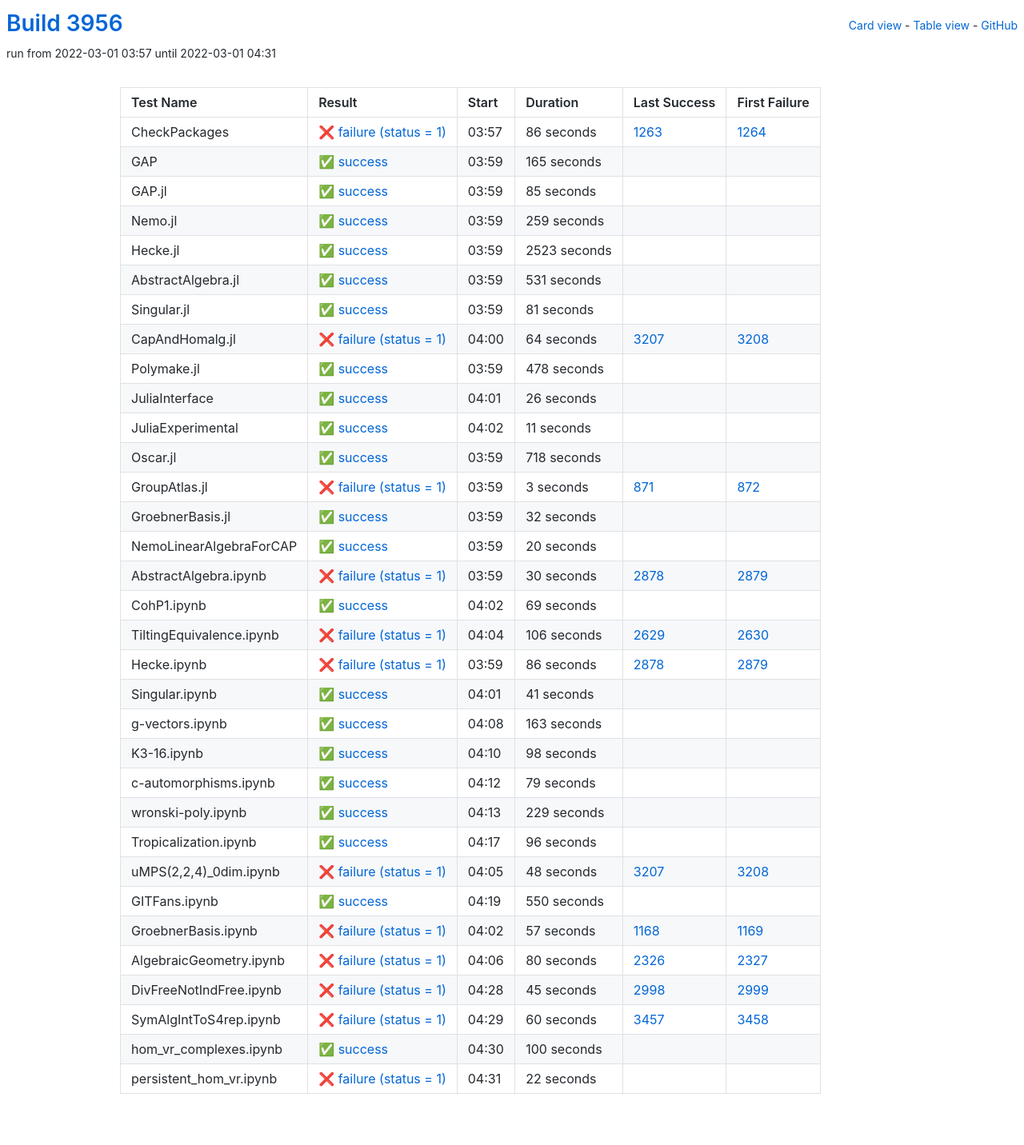
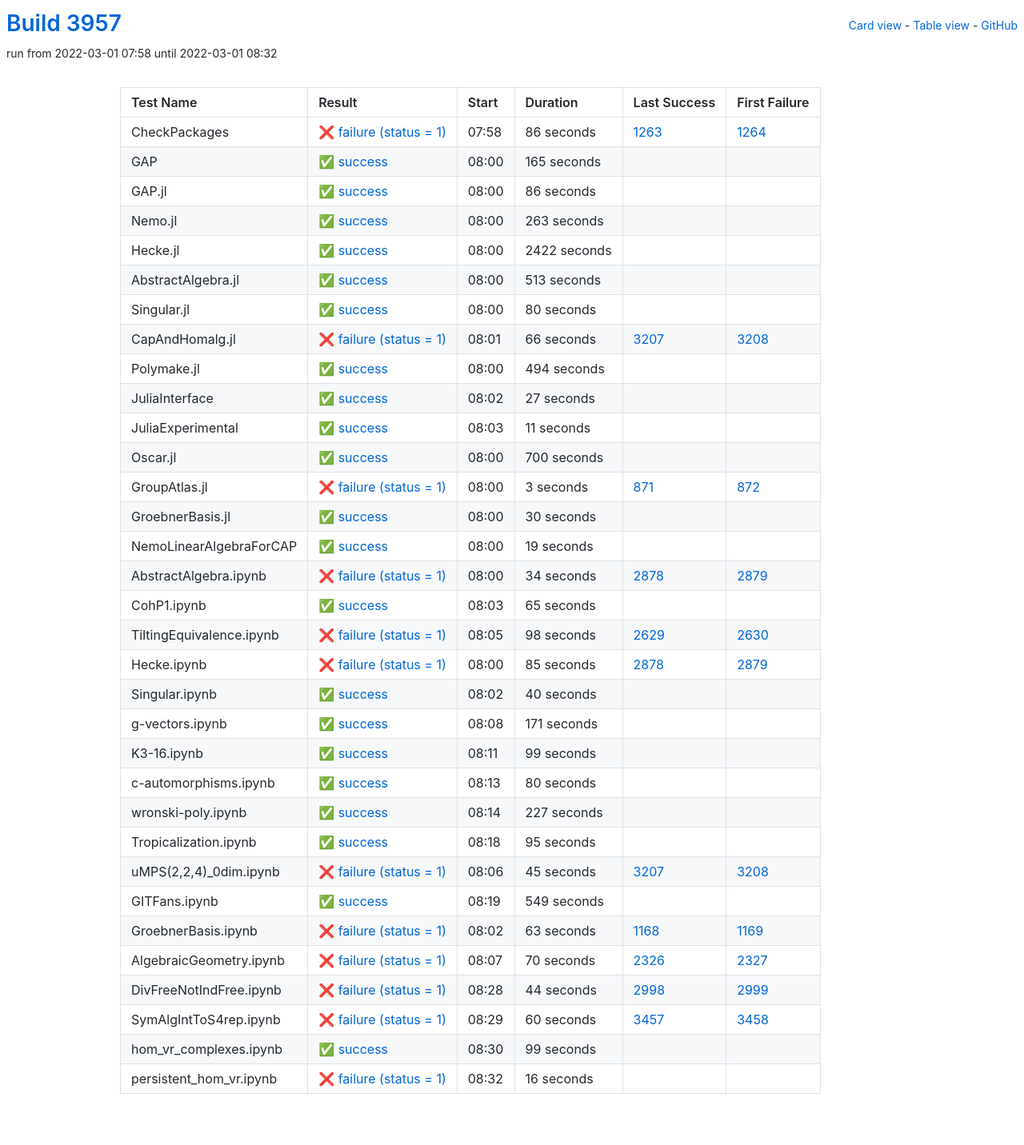
Before and after one commit to oscar-system/oscar-ci-status-stable, a Jekyll site: the page built from table.html, in a window 1280 px wide. Shown: the whole page at 80% size. Built offline with Jekyll 4.4.1, drawn with Linux system fonts in a browser that asks for light colours.

Commit message:
Build #3957

```diff
--- a/_data/ci.yml
+++ b/_data/ci.yml
@@ -1,6 +1,6 @@
 ---
-build: 3956
-build_url: https://oscarci.mathematik.uni-kl.de/job/oscar-stable/3956/
+build: 3957
+build_url: https://oscarci.mathematik.uni-kl.de/job/oscar-stable/3957/
 job: oscar-stable
 organization: oscar-system
 repo: oscar-ci-status-stable
@@ -8,8 +8,8 @@ repourl: https://github.com/oscar-system/oscar-ci-status-stable
 tests:
 - name: CheckPackages
   id: checkpackages
-  log: https://oscarci.mathematik.uni-kl.de/job/oscar-stable/3956/artifact/logs/build-3956/CheckPackages.log
-  start: 2022-03-01 03:57
+  log: https://oscarci.mathematik.uni-kl.de/job/oscar-stable/3957/artifact/logs/build-3957/CheckPackages.log
+  start: 2022-03-01 07:58
   success: false
   exitcode: 1
   status: failure
@@ -20,8 +20,8 @@ tests:
   first_failure_url: https://oscarci.mathematik.uni-kl.de/job/oscar-stable/1264/
 - name: GAP
   id: gap
-  log: https://oscarci.mathematik.uni-kl.de/job/oscar-stable/3956/artifact/logs/build-3956/GAP.log
-  start: 2022-03-01 03:59
+  log: https://oscarci.mathematik.uni-kl.de/job/oscar-stable/3957/artifact/logs/build-3957/GAP.log
+  start: 2022-03-01 08:00
   success: true
   exitcode: 0
   status: success
@@ -32,104 +32,104 @@ tests:
   first_failure_url:
 - name: GAP.jl
   id: gap-jl
-  log: https://oscarci.mathematik.uni-kl.de/job/oscar-stable/3956/artifact/logs/build-3956/GAP.jl.log
-  start: 2022-03-01 03:59
+  log: https://oscarci.mathematik.uni-kl.de/job/oscar-stable/3957/artifact/logs/build-3957/GAP.jl.log
+  start: 2022-03-01 08:00
   success: true
   exitcode: 0
   status: success
-  duration: 85
+  duration: 86
   last_success: false
   last_success_url:
   first_failure: false
   first_failure_url:
 - name: Nemo.jl
   id: nemo-jl
-  log: https://oscarci.mathematik.uni-kl.de/job/oscar-stable/3956/artifact/logs/build-3956/Nemo.jl.log
-  start: 2022-03-01 03:59
+  log: https://oscarci.mathematik.uni-kl.de/job/oscar-stable/3957/artifact/logs/build-3957/Nemo.jl.log
+  start: 2022-03-01 08:00
   success: true
   exitcode: 0
   status: success
-  duration: 259
+  duration: 263
   last_success: false
   last_success_url:
   first_failure: false
   first_failure_url:
 - name: Hecke.jl
   id: hecke-jl
-  log: https://oscarci.mathematik.uni-kl.de/job/oscar-stable/3956/artifact/logs/build-3956/Hecke.jl.log
-  start: 2022-03-01 03:59
+  log: https://oscarci.mathematik.uni-kl.de/job/oscar-stable/3957/artifact/logs/build-3957/Hecke.jl.log
+  start: 2022-03-01 08:00
   success: true
   exitcode: 0
   status: success
-  duration: 2523
+  duration: 2422
   last_success: false
   last_success_url:
   first_failure: false
   first_failure_url:
 - name: AbstractAlgebra.jl
   id: abstractalgebra-jl
-  log: https://oscarci.mathematik.uni-kl.de/job/oscar-stable/3956/artifact/logs/build-3956/AbstractAlgebra.jl.log
-  start: 2022-03-01 03:59
+  log: https://oscarci.mathematik.uni-kl.de/job/oscar-stable/3957/artifact/logs/build-3957/AbstractAlgebra.jl.log
+  start: 2022-03-01 08:00
   success: true
   exitcode: 0
   status: success
-  duration: 531
+  duration: 513
   last_success: false
   last_success_url:
   first_failure: false
   first_failure_url:
 - name: Singular.jl
   id: singular-jl
-  log: https://oscarci.mathematik.uni-kl.de/job/oscar-stable/3956/artifact/logs/build-3956/Singular.jl.log
-  start: 2022-03-01 03:59
+  log: https://oscarci.mathematik.uni-kl.de/job/oscar-stable/3957/artifact/logs/build-3957/Singular.jl.log
+  start: 2022-03-01 08:00
   success: true
   exitcode: 0
   status: success
-  duration: 81
+  duration: 80
   last_success: false
   last_success_url:
   first_failure: false
   first_failure_url:
 - name: CapAndHomalg.jl
   id: capandhomalg-jl
-  log: https://oscarci.mathematik.uni-kl.de/job/oscar-stable/3956/artifact/logs/build-3956/CapAndHomalg.jl.log
-  start: 2022-03-01 04:00
+  log: https://oscarci.mathematik.uni-kl.de/job/oscar-stable/3957/artifact/logs/build-3957/CapAndHomalg.jl.log
+  start: 2022-03-01 08:01
   success: false
   exitcode: 1
   status: failure
-  duration: 64
+  duration: 66
   last_success: 3207
   last_success_url: https://oscarci.mathematik.uni-kl.de/job/oscar-stable/3207/
   first_failure: 3208
   first_failure_url: https://oscarci.mathematik.uni-kl.de/job/oscar-stable/3208/
 - name: Polymake.jl
   id: polymake-jl
-  log: https://oscarci.mathematik.uni-kl.de/job/oscar-stable/3956/artifact/logs/build-3956/Polymake.jl.log
-  start: 2022-03-01 03:59
+  log: https://oscarci.mathematik.uni-kl.de/job/oscar-stable/3957/artifact/logs/build-3957/Polymake.jl.log
+  start: 2022-03-01 08:00
   success: true
   exitcode: 0
   status: success
-  duration: 478
+  duration: 494
   last_success: false
   last_success_url:
   first_failure: false
   first_failure_url:
 - name: JuliaInterface
   id: juliainterface
-  log: https://oscarci.mathematik.uni-kl.de/job/oscar-stable/3956/artifact/logs/build-3956/JuliaInterface.log
-  start: 2022-03-01 04:01
+  log: https://oscarci.mathematik.uni-kl.de/job/oscar-stable/3957/artifact/logs/build-3957/JuliaInterface.log
+  start: 2022-03-01 08:02
   success: true
   exitcode: 0
   status: success
-  duration: 26
+  duration: 27
   last_success: false
   last_success_url:
   first_failure: false
   first_failure_url:
 - name: JuliaExperimental
   id: juliaexperimental
-  log: https://oscarci.mathematik.uni-kl.de/job/oscar-stable/3956/artifact/logs/build-3956/JuliaExperimental.log
-  start: 2022-03-01 04:02
+  log: https://oscarci.mathematik.uni-kl.de/job/oscar-stable/3957/artifact/logs/build-3957/JuliaExperimental.log
+  start: 2022-03-01 08:03
   success: true
   exitcode: 0
   status: success
@@ -140,20 +140,20 @@ tests:
   first_failure_url:
 - name: Oscar.jl
   id: oscar-jl
-  log: https://oscarci.mathematik.uni-kl.de/job/oscar-stable/3956/artifact/logs/build-3956/Oscar.jl.log
-  start: 2022-03-01 03:59
+  log: https://oscarci.mathematik.uni-kl.de/job/oscar-stable/3957/artifact/logs/build-3957/Oscar.jl.log
+  start: 2022-03-01 08:00
   success: true
   exitcode: 0
   status: success
-  duration: 718
+  duration: 700
   last_success: false
   last_success_url:
   first_failure: false
   first_failure_url:
 - name: GroupAtlas.jl
   id: groupatlas-jl
-  log: https://oscarci.mathematik.uni-kl.de/job/oscar-stable/3956/artifact/logs/build-3956/GroupAtlas.jl.log
-  start: 2022-03-01 03:59
+  log: https://oscarci.mathematik.uni-kl.de/job/oscar-stable/3957/artifact/logs/build-3957/GroupAtlas.jl.log
+  start: 2022-03-01 08:00
   success: false
   exitcode: 1
   status: failure
@@ -164,212 +164,212 @@ tests:
   first_failure_url: https://oscarci.mathematik.uni-kl.de/job/oscar-stable/872/
 - name: GroebnerBasis.jl
   id: groebnerbasis-jl
-  log: https://oscarci.mathematik.uni-kl.de/job/oscar-stable/3956/artifact/logs/build-3956/GroebnerBasis.jl.log
-  start: 2022-03-01 03:59
+  log: https://oscarci.mathematik.uni-kl.de/job/oscar-stable/3957/artifact/logs/build-3957/GroebnerBasis.jl.log
+  start: 2022-03-01 08:00
   success: true
   exitcode: 0
   status: success
-  duration: 32
+  duration: 30
   last_success: false
   last_success_url:
   first_failure: false
   first_failure_url:
 - name: NemoLinearAlgebraForCAP
   id: nemolinearalgebraforcap
-  log: https://oscarci.mathematik.uni-kl.de/job/oscar-stable/3956/artifact/logs/build-3956/NemoLinearAlgebraForCAP.log
-  start: 2022-03-01 03:59
+  log: https://oscarci.mathematik.uni-kl.de/job/oscar-stable/3957/artifact/logs/build-3957/NemoLinearAlgebraForCAP.log
+  start: 2022-03-01 08:00
   success: true
   exitcode: 0
   status: success
-  duration: 20
+  duration: 19
   last_success: false
   last_success_url:
   first_failure: false
   first_failure_url:
 - name: AbstractAlgebra.ipynb
   id: abstractalgebra-ipynb
-  log: https://oscarci.mathematik.uni-kl.de/job/oscar-stable/3956/artifact/logs/build-3956/AbstractAlgebra.ipynb.log
-  start: 2022-03-01 03:59
+  log: https://oscarci.mathematik.uni-kl.de/job/oscar-stable/3957/artifact/logs/build-3957/AbstractAlgebra.ipynb.log
+  start: 2022-03-01 08:00
   success: false
   exitcode: 1
   status: failure
-  duration: 30
+  duration: 34
   last_success: 2878
   last_success_url: https://oscarci.mathematik.uni-kl.de/job/oscar-stable/2878/
   first_failure: 2879
   first_failure_url: https://oscarci.mathematik.uni-kl.de/job/oscar-stable/2879/
 - name: CohP1.ipynb
   id: cohp1-ipynb
-  log: https://oscarci.mathematik.uni-kl.de/job/oscar-stable/3956/artifact/logs/build-3956/CohP1.ipynb.log
-  start: 2022-03-01 04:02
+  log: https://oscarci.mathematik.uni-kl.de/job/oscar-stable/3957/artifact/logs/build-3957/CohP1.ipynb.log
+  start: 2022-03-01 08:03
   success: true
   exitcode: 0
   status: success
-  duration: 69
+  duration: 65
   last_success: false
   last_success_url:
   first_failure: false
   first_failure_url:
 - name: TiltingEquivalence.ipynb
   id: tiltingequivalence-ipynb
-  log: https://oscarci.mathematik.uni-kl.de/job/oscar-stable/3956/artifact/logs/build-3956/TiltingEquivalence.ipynb.log
-  start: 2022-03-01 04:04
+  log: https://oscarci.mathematik.uni-kl.de/job/oscar-stable/3957/artifact/logs/build-3957/TiltingEquivalence.ipynb.log
+  start: 2022-03-01 08:05
   success: false
   exitcode: 1
   status: failure
-  duration: 106
+  duration: 98
   last_success: 2629
   last_success_url: https://oscarci.mathematik.uni-kl.de/job/oscar-stable/2629/
   first_failure: 2630
   first_failure_url: https://oscarci.mathematik.uni-kl.de/job/oscar-stable/2630/
 - name: Hecke.ipynb
   id: hecke-ipynb
-  log: https://oscarci.mathematik.uni-kl.de/job/oscar-stable/3956/artifact/logs/build-3956/Hecke.ipynb.log
-  start: 2022-03-01 03:59
+  log: https://oscarci.mathematik.uni-kl.de/job/oscar-stable/3957/artifact/logs/build-3957/Hecke.ipynb.log
+  start: 2022-03-01 08:00
   success: false
   exitcode: 1
   status: failure
-  duration: 86
+  duration: 85
   last_success: 2878
   last_success_url: https://oscarci.mathematik.uni-kl.de/job/oscar-stable/2878/
   first_failure: 2879
   first_failure_url: https://oscarci.mathematik.uni-kl.de/job/oscar-stable/2879/
 - name: Singular.ipynb
   id: singular-ipynb
-  log: https://oscarci.mathematik.uni-kl.de/job/oscar-stable/3956/artifact/logs/build-3956/Singular.ipynb.log
-  start: 2022-03-01 04:01
+  log: https://oscarci.mathematik.uni-kl.de/job/oscar-stable/3957/artifact/logs/build-3957/Singular.ipynb.log
+  start: 2022-03-01 08:02
   success: true
   exitcode: 0
   status: success
-  duration: 41
+  duration: 40
   last_success: false
   last_success_url:
   first_failure: false
   first_failure_url:
 - name: g-vectors.ipynb
   id: g-vectors-ipynb
-  log: https://oscarci.mathematik.uni-kl.de/job/oscar-stable/3956/artifact/logs/build-3956/g-vectors.ipynb.log
-  start: 2022-03-01 04:08
+  log: https://oscarci.mathematik.uni-kl.de/job/oscar-stable/3957/artifact/logs/build-3957/g-vectors.ipynb.log
+  start: 2022-03-01 08:08
   success: true
   exitcode: 0
   status: success
-  duration: 163
+  duration: 171
   last_success: false
   last_success_url:
   first_failure: false
   first_failure_url:
 - name: K3-16.ipynb
   id: k3-16-ipynb
-  log: https://oscarci.mathematik.uni-kl.de/job/oscar-stable/3956/artifact/logs/build-3956/K3-16.ipynb.log
-  start: 2022-03-01 04:10
+  log: https://oscarci.mathematik.uni-kl.de/job/oscar-stable/3957/artifact/logs/build-3957/K3-16.ipynb.log
+  start: 2022-03-01 08:11
   success: true
   exitcode: 0
   status: success
-  duration: 98
+  duration: 99
   last_success: false
   last_success_url:
   first_failure: false
   first_failure_url:
 - name: c-automorphisms.ipynb
   id: c-automorphisms-ipynb
-  log: https://oscarci.mathematik.uni-kl.de/job/oscar-stable/3956/artifact/logs/build-3956/c-automorphisms.ipynb.log
-  start: 2022-03-01 04:12
+  log: https://oscarci.mathematik.uni-kl.de/job/oscar-stable/3957/artifact/logs/build-3957/c-automorphisms.ipynb.log
+  start: 2022-03-01 08:13
   success: true
   exitcode: 0
   status: success
-  duration: 79
+  duration: 80
   last_success: false
   last_success_url:
   first_failure: false
   first_failure_url:
 - name: wronski-poly.ipynb
   id: wronski-poly-ipynb
-  log: https://oscarci.mathematik.uni-kl.de/job/oscar-stable/3956/artifact/logs/build-3956/wronski-poly.ipynb.log
-  start: 2022-03-01 04:13
+  log: https://oscarci.mathematik.uni-kl.de/job/oscar-stable/3957/artifact/logs/build-3957/wronski-poly.ipynb.log
+  start: 2022-03-01 08:14
   success: true
   exitcode: 0
   status: success
-  duration: 229
+  duration: 227
   last_success: false
   last_success_url:
   first_failure: false
   first_failure_url:
 - name: Tropicalization.ipynb
   id: tropicalization-ipynb
-  log: https://oscarci.mathematik.uni-kl.de/job/oscar-stable/3956/artifact/logs/build-3956/Tropicalization.ipynb.log
-  start: 2022-03-01 04:17
+  log: https://oscarci.mathematik.uni-kl.de/job/oscar-stable/3957/artifact/logs/build-3957/Tropicalization.ipynb.log
+  start: 2022-03-01 08:18
   success: true
   exitcode: 0
   status: success
-  duration: 96
+  duration: 95
   last_success: false
   last_success_url:
   first_failure: false
   first_failure_url:
 - name: uMPS(2,2,4)_0dim.ipynb
   id: umps-2-2-4-0dim-ipynb
-  log: https://oscarci.mathematik.uni-kl.de/job/oscar-stable/3956/artifact/logs/build-3956/uMPS-2-2-4-_0dim.ipynb.log
-  start: 2022-03-01 04:05
+  log: https://oscarci.mathematik.uni-kl.de/job/oscar-stable/3957/artifact/logs/build-3957/uMPS-2-2-4-_0dim.ipynb.log
+  start: 2022-03-01 08:06
   success: false
   exitcode: 1
   status: failure
-  duration: 48
+  duration: 45
   last_success: 3207
   last_success_url: https://oscarci.mathematik.uni-kl.de/job/oscar-stable/3207/
   first_failure: 3208
   first_failure_url: https://oscarci.mathematik.uni-kl.de/job/oscar-stable/3208/
 - name: GITFans.ipynb
   id: gitfans-ipynb
-  log: https://oscarci.mathematik.uni-kl.de/job/oscar-stable/3956/artifact/logs/build-3956/GITFans.ipynb.log
-  start: 2022-03-01 04:19
+  log: https://oscarci.mathematik.uni-kl.de/job/oscar-stable/3957/artifact/logs/build-3957/GITFans.ipynb.log
+  start: 2022-03-01 08:19
   success: true
   exitcode: 0
   status: success
-  duration: 550
+  duration: 549
   last_success: false
   last_success_url:
   first_failure: false
   first_failure_url:
 - name: GroebnerBasis.ipynb
   id: groebnerbasis-ipynb
-  log: https://oscarci.mathematik.uni-kl.de/job/oscar-stable/3956/artifact/logs/build-3956/GroebnerBasis.ipynb.log
-  start: 2022-03-01 04:02
+  log: https://oscarci.mathematik.uni-kl.de/job/oscar-stable/3957/artifact/logs/build-3957/GroebnerBasis.ipynb.log
+  start: 2022-03-01 08:02
   success: false
   exitcode: 1
   status: failure
-  duration: 57
+  duration: 63
   last_success: 1168
   last_success_url: https://oscarci.mathematik.uni-kl.de/job/oscar-stable/1168/
   first_failure: 1169
   first_failure_url: https://oscarci.mathematik.uni-kl.de/job/oscar-stable/1169/
 - name: AlgebraicGeometry.ipynb
   id: algebraicgeometry-ipynb
-  log: https://oscarci.mathematik.uni-kl.de/job/oscar-stable/3956/artifact/logs/build-3956/AlgebraicGeometry.ipynb.log
-  start: 2022-03-01 04:06
+  log: https://oscarci.mathematik.uni-kl.de/job/oscar-stable/3957/artifact/logs/build-3957/AlgebraicGeometry.ipynb.log
+  start: 2022-03-01 08:07
   success: false
   exitcode: 1
   status: failure
-  duration: 80
+  duration: 70
   last_success: 2326
   last_success_url: https://oscarci.mathematik.uni-kl.de/job/oscar-stable/2326/
   first_failure: 2327
   first_failure_url: https://oscarci.mathematik.uni-kl.de/job/oscar-stable/2327/
 - name: DivFreeNotIndFree.ipynb
   id: divfreenotindfree-ipynb
-  log: https://oscarci.mathematik.uni-kl.de/job/oscar-stable/3956/artifact/logs/build-3956/DivFreeNotIndFree.ipynb.log
-  start: 2022-03-01 04:28
+  log: https://oscarci.mathematik.uni-kl.de/job/oscar-stable/3957/artifact/logs/build-3957/DivFreeNotIndFree.ipynb.log
+  start: 2022-03-01 08:28
   success: false
   exitcode: 1
   status: failure
-  duration: 45
+  duration: 44
   last_success: 2998
   last_success_url: https://oscarci.mathematik.uni-kl.de/job/oscar-stable/2998/
   first_failure: 2999
   first_failure_url: https://oscarci.mathematik.uni-kl.de/job/oscar-stable/2999/
 - name: SymAlgIntToS4rep.ipynb
   id: symalginttos4rep-ipynb
-  log: https://oscarci.mathematik.uni-kl.de/job/oscar-stable/3956/artifact/logs/build-3956/SymAlgIntToS4rep.ipynb.log
-  start: 2022-03-01 04:29
+  log: https://oscarci.mathematik.uni-kl.de/job/oscar-stable/3957/artifact/logs/build-3957/SymAlgIntToS4rep.ipynb.log
+  start: 2022-03-01 08:29
   success: false
   exitcode: 1
   status: failure
@@ -380,24 +380,24 @@ tests:
   first_failure_url: https://oscarci.mathematik.uni-kl.de/job/oscar-stable/3458/
 - name: hom_vr_complexes.ipynb
   id: hom-vr-complexes-ipynb
-  log: https://oscarci.mathematik.uni-kl.de/job/oscar-stable/3956/artifact/logs/build-3956/hom_vr_complexes.ipynb.log
-  start: 2022-03-01 04:30
+  log: https://oscarci.mathematik.uni-kl.de/job/oscar-stable/3957/artifact/logs/build-3957/hom_vr_complexes.ipynb.log
+  start: 2022-03-01 08:30
   success: true
   exitcode: 0
   status: success
-  duration: 100
+  duration: 99
   last_success: false
   last_success_url:
   first_failure: false
   first_failure_url:
 - name: persistent_hom_vr.ipynb
   id: persistent-hom-vr-ipynb
-  log: https://oscarci.mathematik.uni-kl.de/job/oscar-stable/3956/artifact/logs/build-3956/persistent_hom_vr.ipynb.log
-  start: 2022-03-01 04:31
+  log: https://oscarci.mathematik.uni-kl.de/job/oscar-stable/3957/artifact/logs/build-3957/persistent_hom_vr.ipynb.log
+  start: 2022-03-01 08:32
   success: false
   exitcode: 1
   status: failure
-  duration: 22
+  duration: 16
   last_success: false
   last_success_url:
   first_failure: false
```
Also changed, not shown: README.md.
